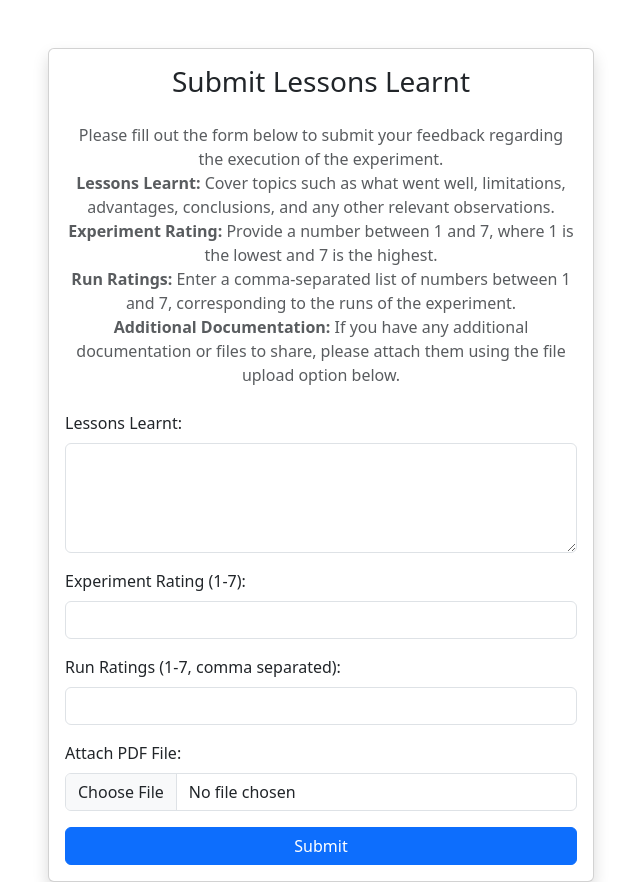
After one commit to extremexp-HORIZON/extremeXP_experimentCards, a Flask app: page /form_lessons_learnt in a window 1280 px wide. The commit adds this page. Shown: the whole page, without its empty margins (319-959 px from the left). Run offline with Flask 3, Linux system fonts and the light colour scheme; some libraries are stand-ins or nearby versions.

Commit message:
fixed lessons learnt form and logic.

```diff
--- a/docker-compose.yml
+++ b/docker-compose.yml
@@ -22,9 +22,11 @@ services:
       - "5002:5002"
     volumes:
       - .:/app
+      - ./uploads:/app/uploads
     environment:
       FLASK_ENV: development
        - DATABASE_URL=postgresql://user:password@postgres:5432/experiments
+       - UPLOAD_FOLDER=/app/uploads
     depends_on:
       - postgres
     networks:
@@ -32,6 +34,7 @@ services:
 
 volumes:
   postgres_data:
+  uploads:
 
 networks:
   app_network:
--- a/form.py
+++ b/form.py
@@ -1,10 +1,17 @@
-from flask import Flask, jsonify, render_template, request
+from flask import Flask, jsonify, render_template, request, flash, redirect, url_for
 from app.models import db, Experiment,ExperimentRequirement, ExperimentModel, EvaluationMetric, LessonLearnt
 from app.config import Config
 from app.ingest import load_and_insert
 from itertools import groupby
 from operator import itemgetter
 from sqlalchemy.sql import func
+import requests
+import os
+import json
+from werkzeug.utils import secure_filename
+import logging
+
+logging.basicConfig(level=logging.DEBUG)
 
 def create_app():
     app = Flask(__name__)
@@ -27,7 +34,37 @@ EXPERIMENT_ID = "jZa-mJQBZTyxy1ACX1W8"
 BASE_URL = "https://api.expvis.smartarch.cz/api"
 
 
+# def add_metric(experiment_id, name, value, metric_type="string", kind="scalar", parent_type="experiment"):
+#     headers = {"access-token": ACCESS_TOKEN, "Content-Type": "application/json"}
+#     metrics_url = f"{BASE_URL}/metrics"
+#     payload = {
+#         "name": name,
+#         "type": metric_type,
+#         "kind": kind,
+#         "value": value,
+#         "parent_type": parent_type,
+#         "parent_id": experiment_id
+#     }
+#     print(payload)
+#     response = requests.put(metrics_url, headers=headers, data=json.dumps(payload))
+#     print(response.json())
+#     return response.json()
+
 def add_metric(experiment_id, name, value, metric_type="string", kind="scalar", parent_type="experiment"):
+    """
+    Sends a PUT request to the API to add a metric.
+
+    Args:
+        experiment_id (str): The ID of the experiment.
+        name (str): The name of the metric.
+        value (str): The value of the metric.
+        metric_type (str): The type of the metric (default: "string").
+        kind (str): The kind of the metric (default: "scalar").
+        parent_type (str): The parent type of the metric (default: "experiment").
+
+    Returns:
+        dict: The JSON response from the API.
+    """
     headers = {"access-token": ACCESS_TOKEN, "Content-Type": "application/json"}
     metrics_url = f"{BASE_URL}/metrics"
     payload = {
@@ -38,13 +75,26 @@ def add_metric(experiment_id, name, value, metric_type="string", kind="scalar",
         "parent_type": parent_type,
         "parent_id": experiment_id
     }
-    response = requests.put(metrics_url, headers=headers, data=json.dumps(payload))
-    return response.json()
 
-@app.route("/", methods=["GET"])
+    try:
+        # Send the PUT request
+        response = requests.put(metrics_url, headers=headers, data=json.dumps(payload))
+        if response.status_code in [200, 201]:
+            logging.info("Response JSON:", response.json())  # Debugging
+            return {"success": True, "data": response.json()}
+
+        # Handle unexpected status codes
+        logging.info(f"Unexpected status code: {response.status_code} - {response.text}")
+        return {"success": False, "error": f"Unexpected status code: {response.status_code}"}
+
+    except requests.exceptions.RequestException as e:
+        # Log the error and return a failure response
+        logging.info(f"Error during API call: {e}")
+        return {"success": False, "error": str(e)}
+
+@app.route("/form_lessons_learnt", methods=["GET"])
 def form():
-    return render_template("form.html")
-
+    return render_template("form_lessons_learnt.html")
 
 
 @app.route('/experiments', methods=['GET'])
@@ -64,29 +114,65 @@ def message_page():
     color = "#28a745" if status == "success" else "#dc3545"  # Green for success, red for error
     return render_template("message.html", msg=msg, color=color)
 
-@app.route("/submit", methods=["POST"])
+UPLOAD_FOLDER = os.getenv('UPLOAD_FOLDER', '/app/uploads')
+app.config['UPLOAD_FOLDER'] = UPLOAD_FOLDER
+app.config['ALLOWED_EXTENSIONS'] = {'pdf'}
+app.config['MAX_CONTENT_LENGTH'] = 25 * 1024 * 1024
+import logging
+
+@app.route('/submit', methods=['POST'])
 def submit_form():
-    lessonsLearnt = request.form.get("lessonsLearnt")
-    experimentRating = request.form.get("experimentRating")
-    runRatings = request.form.get("runRatings")
+    try:
+        lessons_learnt = request.form.get('lessonsLearnt')
+        experiment_rating = request.form.get('experimentRating')
+        run_ratings = request.form.get('runRatings')
+        pdf_file = request.files.get('pdfFile')
+        logging.info(f"Lessons Learnt: {lessons_learnt}")
+        logging.info(f"Experiment Rating: {experiment_rating}")
+        logging.info(f"Run Ratings: {run_ratings}")
+        # Validate and save the uploaded file
+        if pdf_file and pdf_file.filename:
+            filename = secure_filename(pdf_file.filename)
+            if not filename.endswith('.pdf'):
+                return redirect(url_for("message_page", status="error", msg="Invalid file format. Please upload a PDF file."))
+            file_path = os.path.join(app.config['UPLOAD_FOLDER'], filename)
+            pdf_file.save(file_path)
+        # else:
+        #     return redirect(url_for("message_page", status="error", msg="No file uploaded."))
 
-    try:
-        experimentRating = int(experimentRating)
-        run_ratings = [int(r.strip()) for r in runRatings.split(",")]
-    except ValueError:
-        return redirect(url_for("message_page", status="error", msg="Invalid input."))
+        # Validate form inputs
+        try:
+            experiment_rating = int(experiment_rating)
+            logging.info(experiment_rating)
+        except ValueError:
+            return redirect(url_for("message_page", status="error", msg="Experiment rating must be an integer."))
 
-    if any(r < 1 or r > 7 for r in run_ratings):
-        return redirect(url_for("message_page", status="error", msg="Each run rating must be between 1 and 7."))
+        try:
+            run_ratings = [int(r.strip()) for r in run_ratings.split(",")]
+        except ValueError:
+            return redirect(url_for("message_page", status="error", msg="Run ratings must be integers separated by commas."))
 
-    response_lessons = add_metric(EXPERIMENT_ID, "lessonsLearnt", lessonsLearnt, "string")
-    response_experiment = add_metric(EXPERIMENT_ID, "experimentRating", str(experimentRating), "string")
-    response_runs = add_metric(EXPERIMENT_ID, "runRatings", str(run_ratings), "series")
+        if any(r < 1 or r > 7 for r in run_ratings):
+            return redirect(url_for("message_page", status="error", msg="Each run rating must be between 1 and 7 (inclusive)."))
 
-    if "error" in response_lessons or "error" in response_experiment or "error" in response_runs:
-        return redirect(url_for("message_page", status="error", msg="Failed to insert metrics."))
+        # Add metrics to DAL
+        logging.info(lessons_learnt)
+        response_lessons = add_metric(EXPERIMENT_ID, "lessonsLearnt", lessons_learnt, "string")
+        response_experiment = add_metric(EXPERIMENT_ID, "experimentRating", str(experiment_rating), "string")
+        response_runs = add_metric(EXPERIMENT_ID, "runRatings", str(run_ratings), "series")
+        logging.info(response_lessons)
+        if not response_lessons.get("success", False):
+            return redirect(url_for("message_page", status="error", msg="Failed to insert lessons learnt metric."))
+        if not response_experiment.get("success", False):
+            return redirect(url_for("message_page", status="error", msg="Failed to insert experiment rating metric."))
+        if not response_runs.get("success", False):
+            return redirect(url_for("message_page", status="error", msg="Failed to insert run ratings metric."))
 
-    return redirect(url_for("message_page", status="success", msg="Metrics successfully inserted!"))
+        return redirect(url_for("message_page", status="success", msg="Metrics successfully inserted!"))
+
+    except Exception as e:
+        logging.error(f"Unexpected error: {e}")
+        return redirect(url_for("message_page", status="error", msg="An unexpected error occurred. Please try again later."))
 
 def get_db_connection():
     conn = psycopg2.connect(
@@ -327,4 +413,4 @@ def query_example_new_sqlalchemy():
     return render_template('form_example_sqlalchemy.html', results=grouped_results, filters=filters)
 
 if __name__ == '__main__':
-    app.run(host='0.0.0.0', port=5002)
+    app.run(host='0.0.0.0', port=5002, debug=True)
--- /dev/null
+++ b/templates/form_lessons_learnt.html
@@ -0,0 +1,58 @@
+<!DOCTYPE html>
+<html lang="en">
+<head>
+    <meta charset="UTF-8">
+    <meta name="viewport" content="width=device-width, initial-scale=1.0">
+    <title>Submit Form</title>
+    <!-- Bootstrap CSS -->
+    <link href="https://cdn.jsdelivr.net/npm/bootstrap@5.3.0/dist/css/bootstrap.min.css" rel="stylesheet">
+</head>
+<body>
+    <div class="container mt-5">
+        <div class="row justify-content-center">
+            <div class="col-md-6">
+                <div class="card shadow">
+                    <div class="card-body">
+                        <h3 class="card-title text-center mb-4">Submit Lessons Learnt</h3>
+                        <p class="text-muted text-center mb-4">
+                            Please fill out the form below to submit your feedback regarding the execution of the experiment.
+                            <br>
+                            <strong>Lessons Learnt:</strong> Cover topics such as what went well, limitations, advantages, conclusions, and any other relevant observations.
+                            <br>
+                            <strong>Experiment Rating:</strong> Provide a number between 1 and 7, where 1 is the lowest and 7 is the highest.
+                            <br>
+                            <strong>Run Ratings:</strong> Enter a comma-separated list of numbers between 1 and 7, corresponding to the runs of the experiment.
+                            <br>
+                            <strong>Additional Documentation:</strong> If you have any additional documentation or files to share, please attach them using the file upload option below.
+                        </p>
+                        <form method="post" action="/submit" enctype="multipart/form-data">
+                            <div class="mb-3">
+                                <label for="lessonsLearnt" class="form-label">Lessons Learnt:</label>
+                                <textarea class="form-control" id="lessonsLearnt" name="lessonsLearnt" rows="4" required></textarea>
+                            </div>
+                            <div class="mb-3">
+                                <label for="experimentRating" class="form-label">Experiment Rating (1-7):</label>
+                                <input type="number" class="form-control" id="experimentRating" name="experimentRating" min="1" max="7" required>
+                            </div>
+                            <div class="mb-3">
+                                <label for="runRatings" class="form-label">Run Ratings (1-7, comma separated):</label>
+                                <input type="text" class="form-control" id="runRatings" name="runRatings" required>
+                            </div>
+                            <div class="mb-3">
+                                <label for="pdfFile" class="form-label">Attach PDF File:</label>
+                                <input type="file" class="form-control" id="pdfFile" name="pdfFile" accept=".pdf" >
+                            </div>
+                            <div class="d-grid">
+                                <button type="submit" class="btn btn-primary">Submit</button>
+                            </div>
+                        </form>
+                    </div>
+                </div>
+            </div>
+        </div>
+    </div>
+
+    <!-- Bootstrap JS (Optional) -->
+    <script src="https://cdn.jsdelivr.net/npm/bootstrap@5.3.0/dist/js/bootstrap.bundle.min.js"></script>
+</body>
+</html>
```
Also changed, not shown: templates/message.html (+11 -38 lines), 3 other files.
